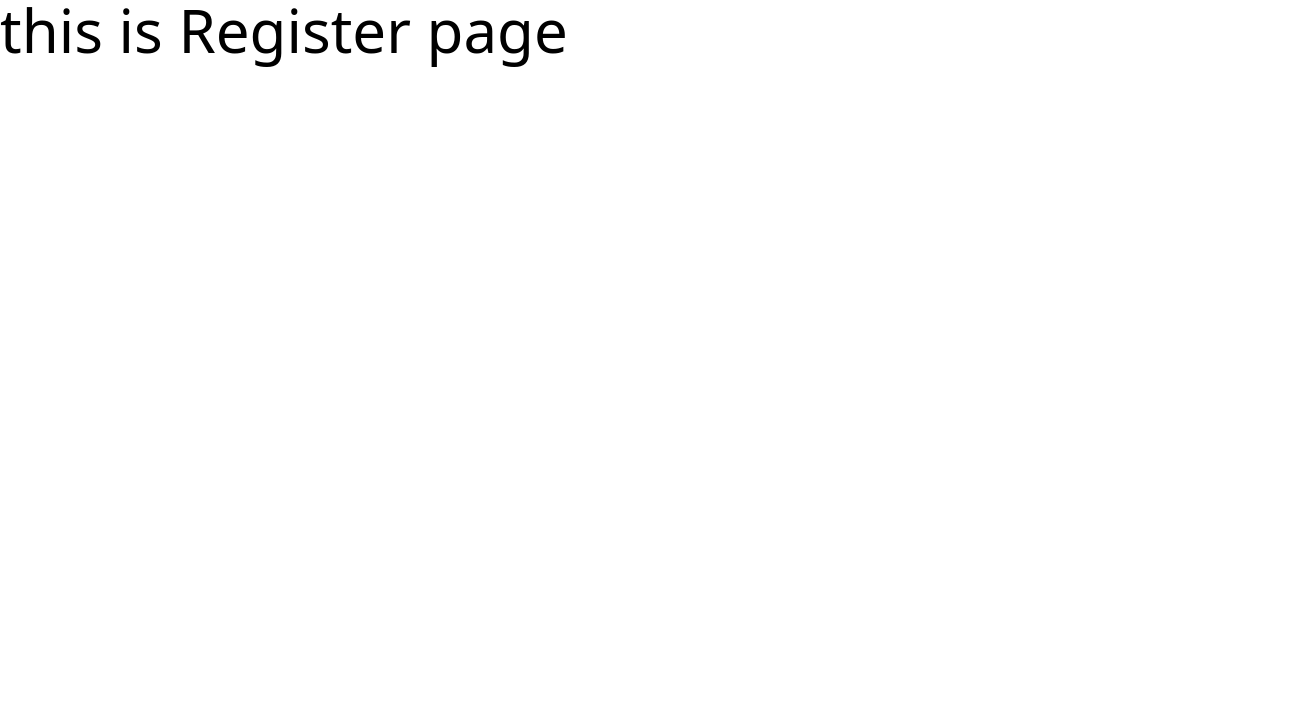
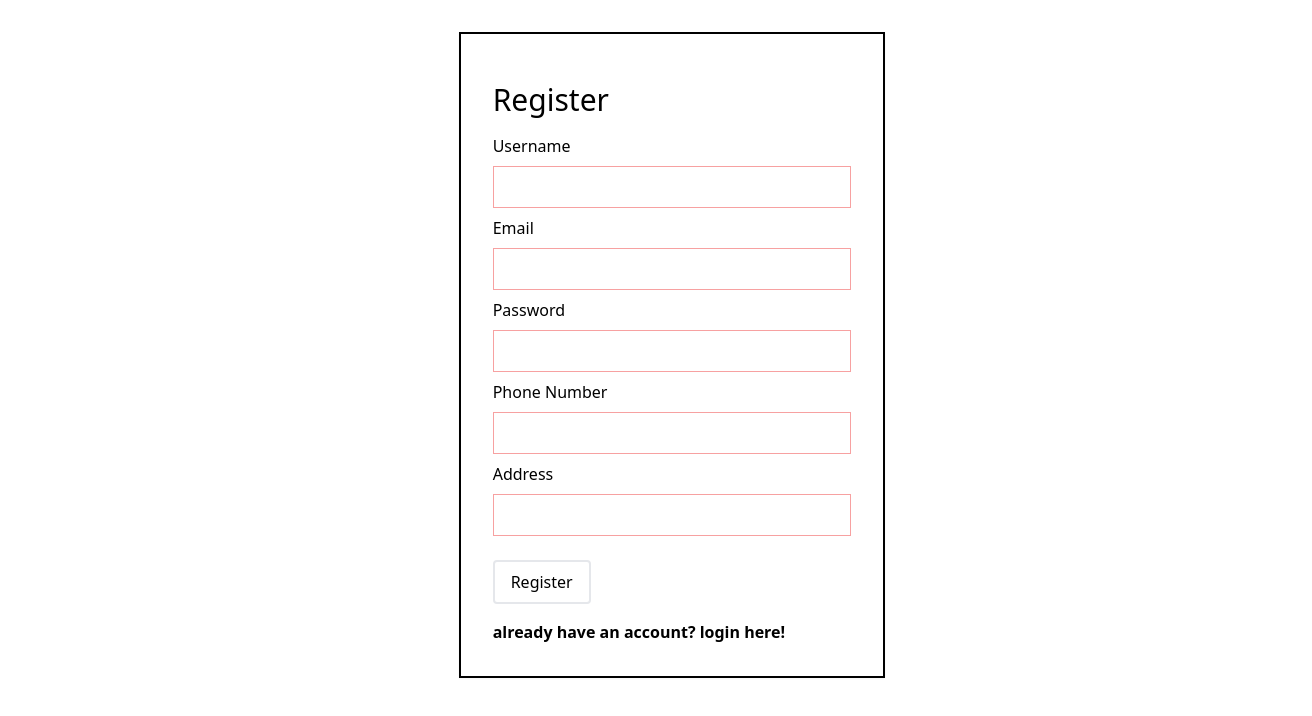
Before and after one commit to JCCode288/Somelogo, a React (Create React App) app in the folder admin/: page /auth/register in a window 1280 px wide. Shown: the top 716 px of the page, 1312 px wide, since content can reach past the window. Built offline with nearby package versions, Linux system fonts and the light colour scheme.

Commit message:
feat: add register page feat: add register features feat: add category delete feat: add category reactivity

```diff
--- a/admin/src/components/TableCategories.jsx
+++ b/admin/src/components/TableCategories.jsx
@@ -1,5 +1,48 @@
+import { useEffect, useState } from "react";
+import { toast } from "react-toastify";
+
 function TableCategories({ items }) {
-  const categories = [...items];
+  const [categories, setCategories] = useState([...items]);
+  const [deleted, setDeleted] = useState(false);
+
+  async function deleteCategory(id) {
+    try {
+      let response = await fetch("http://localhost:3001/categories/" + id, {
+        method: "delete",
+        headers: {
+          "Content-Type": "application/json",
+        },
+      });
+      if (response.ok) {
+        toast.success("successfully deleted category");
+        setDeleted(true);
+      }
+    } catch (err) {
+      toast.error("failed to delete " + err.message, {
+        autoClose: 500,
+      });
+    }
+  }
+
+  useEffect(() => {
+    fetch("http://localhost:3001/categories")
+      .then((response) => {
+        if (!response.ok) {
+          throw new Error("failed to fetch categories");
+        }
+        return response.json();
+      })
+      .then((items) => {
+        setCategories([...items]);
+        setDeleted(false);
+      })
+      .catch((err) => {
+        toast.error("failed to delete " + err.message, {
+          autoClose: 500,
+        });
+      });
+  }, [deleted]);
+
   return (
     <table className="table-auto grid hover:table-fixed focus:table-fixed relative ">
       <thead className="p-2 border-b-4 border-red-500 flex">
@@ -25,11 +68,11 @@ function TableCategories({ items }) {
               </td>
               <td className="p-2 border-b-[1px] border-red-500 border-opacity-50 text-center columns-2">
                 <div className="container">
-                  <button className="mx-2 cursor-pointer hover:text-red-500 hover:underline underline-offset-4 hover:font-bold ease-linear duration-150">
+                  <button
+                    className="mx-2 cursor-pointer hover:text-red-500 hover:underline underline-offset-4 hover:font-bold ease-linear duration-150"
+                    onClick={() => deleteCategory(el.id)}
+                  >
                     Delete
-                  </button>
-                  <button className="mx-2 cursor-pointer hover:text-red-500 hover:underline underline-offset-4 hover:font-bold ease-linear duration-150">
-                    Edit
                   </button>
                 </div>
               </td>
--- a/admin/src/views/Register.jsx
+++ b/admin/src/views/Register.jsx
@@ -1,7 +1,132 @@
+import { useState } from "react";
+import { Link, useNavigate } from "react-router-dom";
+import { toast } from "react-toastify";
+
 function Register() {
+  const [registerForm, setRegisterForm] = useState({
+    username: "",
+    email: "",
+    password: "",
+    role: "Admin",
+    phoneNumber: "",
+    address: "",
+  });
+
+  const navigate = useNavigate();
+
+  function inputHandler(e) {
+    const inputForm = {
+      ...registerForm,
+    };
+
+    const { name, value } = e.target;
+
+    inputForm[name] = value;
+
+    setRegisterForm(inputForm);
+  }
+
+  async function registerSubmit(e) {
+    try {
+      e.preventDefault();
+
+      console.log(registerForm);
+
+      let response = await fetch("http://localhost:3001/users", {
+        method: "post",
+        body: JSON.stringify(registerForm),
+        headers: {
+          "Content-Type": "application/json",
+        },
+      });
+
+      if (!response.ok) {
+        throw new Error("wrong input");
+      }
+
+      let logged = await response.json();
+
+      localStorage.access_token = "true";
+      toast.success("successfully registering!", { autoClose: 500 });
+
+      navigate("/");
+
+      toast.success("logged in!", { autoClose: 500 });
+    } catch (err) {
+      toast.error(err.message, {
+        autoClose: 700,
+      });
+    }
+  }
   return (
     <div className="container">
-      <h1 className="text-6xl">this is Register page</h1>
+      <div className="container m-8 flex justify-center ">
+        <form
+          onSubmit={registerSubmit}
+          className="p-8 border-2 shadow-sm border-black w-1/3"
+        >
+          <h1 className="text-3xl my-4">Register</h1>
+          <label className="">Username</label>
+          <div className="container my-2 flex w-full">
+            <input
+              className=" border-[1px] flex w-full p-2 border-red-500 border-opacity-50 hover:border-opacity-100 focus:border-opacity-100 focus:border-red-500"
+              type="text"
+              name="username"
+              value={registerForm.username}
+              onChange={inputHandler}
+            />
+          </div>
+          <label className="">Email</label>
+          <div className="container my-2 flex w-full">
+            <input
+              className=" border-[1px] flex w-full p-2 border-red-500 border-opacity-50 hover:border-opacity-100 focus:border-opacity-100 focus:border-red-500"
+              type="text"
+              name="email"
+              value={registerForm.email}
+              onChange={inputHandler}
+            />
+          </div>
+          <label className="">Password</label>
+          <div className="container my-2 flex w-full ">
+            <input
+              className=" border-[1px] flex w-full p-2 border-red-500 border-opacity-50 hover:border-opacity-100 focus:border-opacity-100 focus:border-red-500"
+              type="password"
+              name="password"
+              value={registerForm.password}
+              onChange={inputHandler}
+            />
+          </div>
+          <label className="">Phone Number</label>
+          <div className="container my-2 flex w-full ">
+            <input
+              className=" border-[1px] flex w-full p-2 border-red-500 border-opacity-50 hover:border-opacity-100 focus:border-opacity-100 focus:border-red-500"
+              type="text"
+              name="phoneNumber"
+              value={registerForm.phoneNumber}
+              onChange={inputHandler}
+            />
+          </div>
+          <label className="">Address</label>
+          <div className="container my-2 flex w-full ">
+            <input
+              className=" border-[1px] flex w-full p-2 border-red-500 border-opacity-50 hover:border-opacity-100 focus:border-opacity-100 focus:border-red-500"
+              type="text"
+              name="address"
+              value={registerForm.address}
+              onChange={inputHandler}
+            />
+          </div>
+          <button
+            type="submit"
+            className="my-4 py-2 px-4 rounded border-2 hover:bg-red-600 ease-linear duration-100 hover:text-white"
+          >
+            Register
+          </button>
+          <Link to="/auth" className="font-semibold">
+            <p>already have an account? login here!</p>
+          </Link>
+        </form>
+      </div>
     </div>
   );
 }
```
Also changed, not shown: 1 other file (tests, documents, lock files or other folders).
